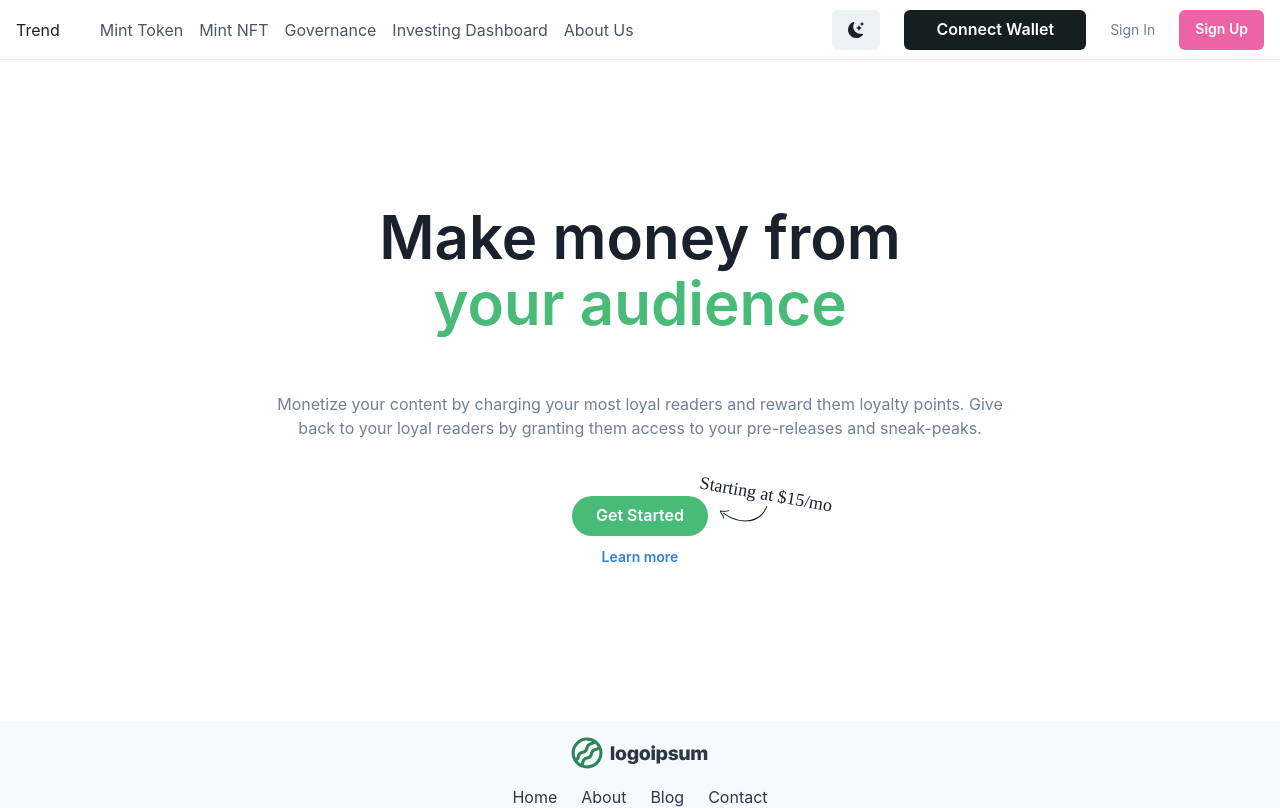
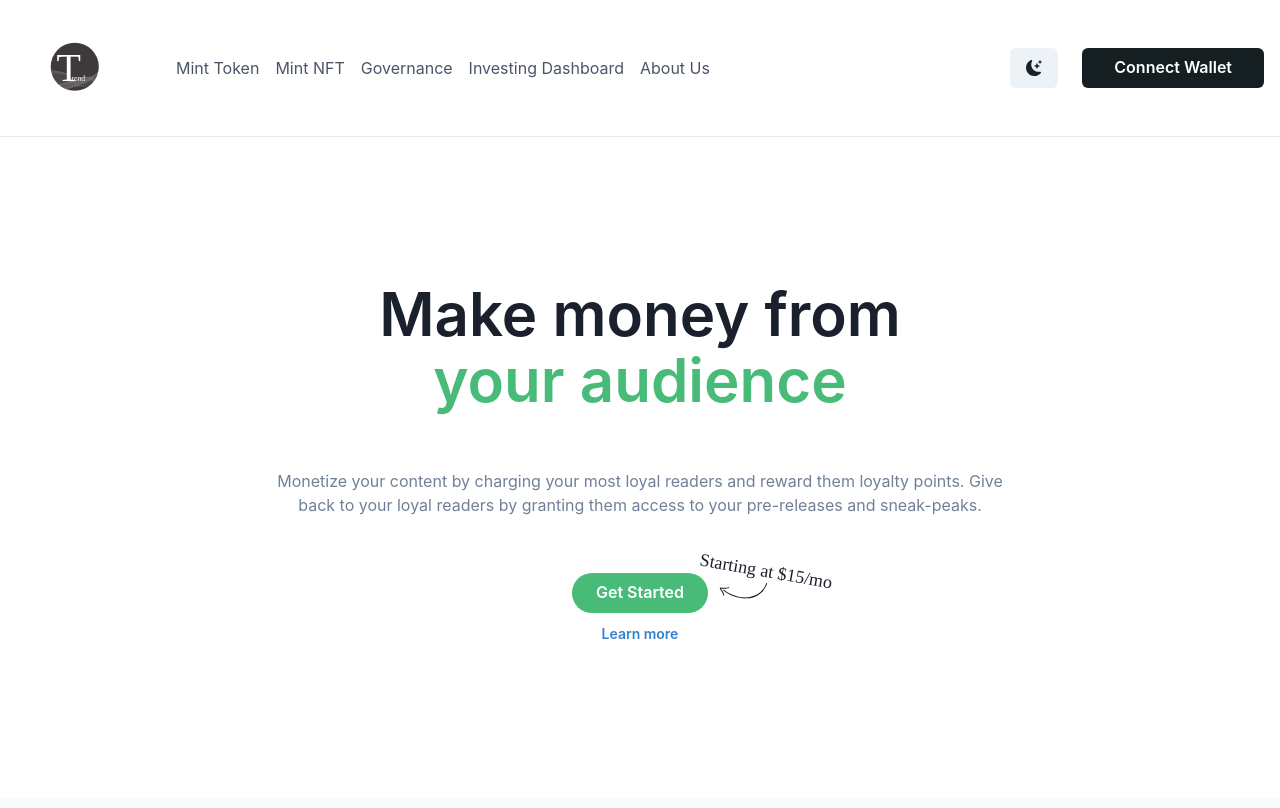
Before and after one commit to stevecyj/krypto-final, a React (Vite) app: page /#/index in a window 1280 px wide. Shown: the top 808 px of the page. Built offline with nearby package versions, Linux system fonts and the light colour scheme.

Commit message:
style: update Navbar with TrendLogo and remove unnecessary buttons
- Add TrendLogo image to the Navbar
- Remove unnecessary Sign In and Sign Up buttons from the Navbar

Signed-off-by: stevecyj <ycsteven.tsao@gmail.com>

```diff
--- a/src/components/Navbar.tsx
+++ b/src/components/Navbar.tsx
@@ -2,6 +2,7 @@ import {
   Box,
   Flex,
   Text,
+  Image,
   IconButton,
   Button,
   Stack,
@@ -19,7 +20,7 @@ import { HamburgerIcon, CloseIcon, ChevronDownIcon, ChevronRightIcon } from '@ch
 import ButtonColorModeToggle from '@/components/ButtonColorModeToggle.tsx';
 import ButtonConnectWallet from '@/components/ButtonConnectWallet.tsx';
 import { Link as LinkTo } from 'react-router-dom';
-
+import TrendLogo from '@/assets/LOGO.svg';
 export default function WithSubnavigation() {
   const { isOpen, onToggle } = useDisclosure();
 
@@ -48,13 +49,15 @@ export default function WithSubnavigation() {
             aria-label={'Toggle Navigation'}
           />
         </Flex>
-        <Flex flex={{ base: 1 }} justify={{ base: 'center', md: 'start' }}>
+        <Flex flex={{ base: 1 }} justify={{ base: 'center', md: 'start' }} align={'center'}>
           <Text
             textAlign={useBreakpointValue({ base: 'center', md: 'left' })}
             fontFamily={'heading'}
             color={useColorModeValue('gray.800', 'white')}
           >
-            <LinkTo to='/index'>Trend</LinkTo>
+            <LinkTo to='/index'>
+              <Image src={TrendLogo} className='image' w={120} h={120} />
+            </LinkTo>
           </Text>
 
           <Flex display={{ base: 'none', md: 'flex' }} ml={10}>
@@ -65,23 +68,6 @@ export default function WithSubnavigation() {
         <Stack flex={{ base: 1, md: 0 }} justify={'flex-end'} direction={'row'} spacing={6}>
           <ButtonColorModeToggle />
           <ButtonConnectWallet />
-          <Button as={'a'} fontSize={'sm'} fontWeight={400} variant={'link'} href={'#'}>
-            Sign In
-          </Button>
-          <Button
-            as={'a'}
-            display={{ base: 'none', md: 'inline-flex' }}
-            fontSize={'sm'}
-            fontWeight={600}
-            color={'white'}
-            bg={'pink.400'}
-            href={'#'}
-            _hover={{
-              bg: 'pink.300',
-            }}
-          >
-            Sign Up
-          </Button>
         </Stack>
       </Flex>
       <Collapse in={isOpen} animateOpacity>
```
